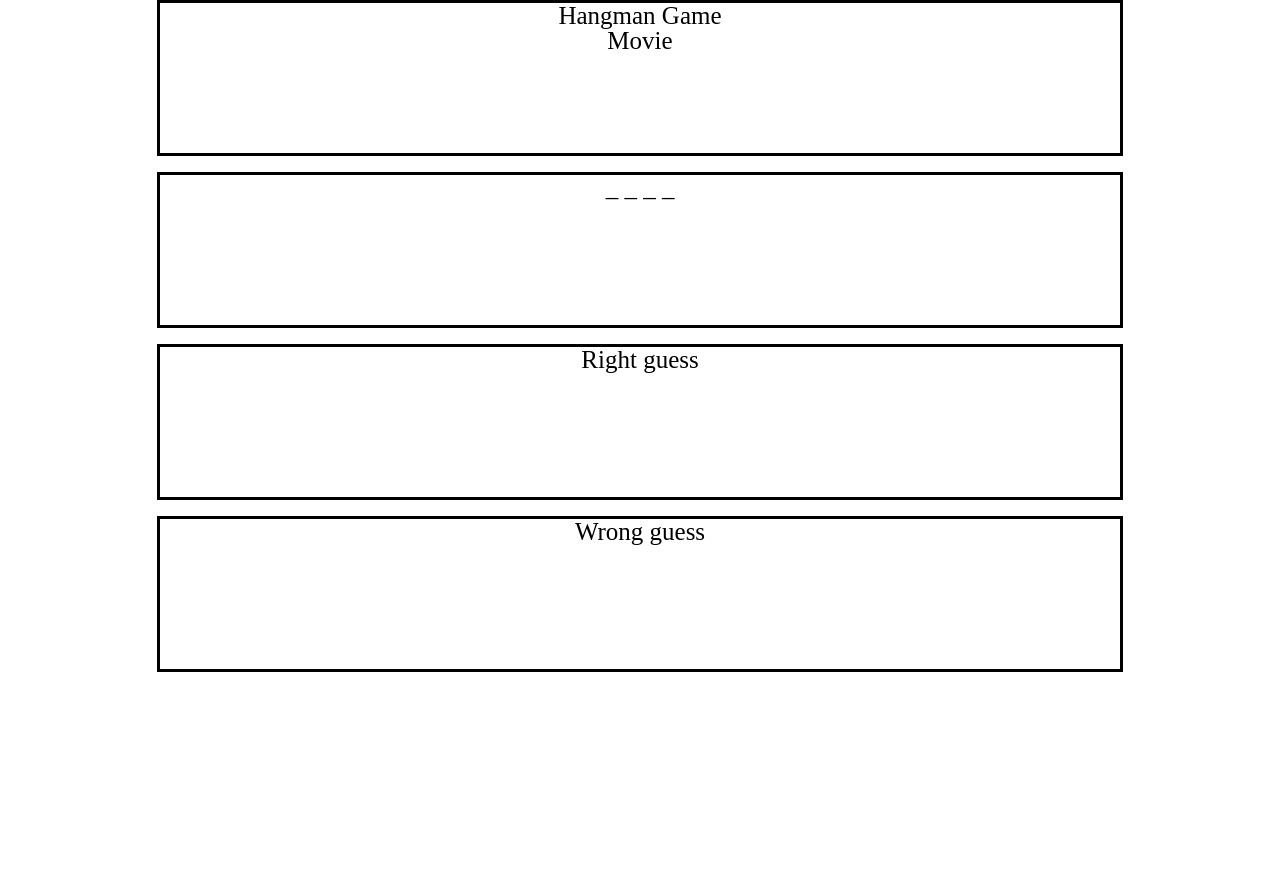
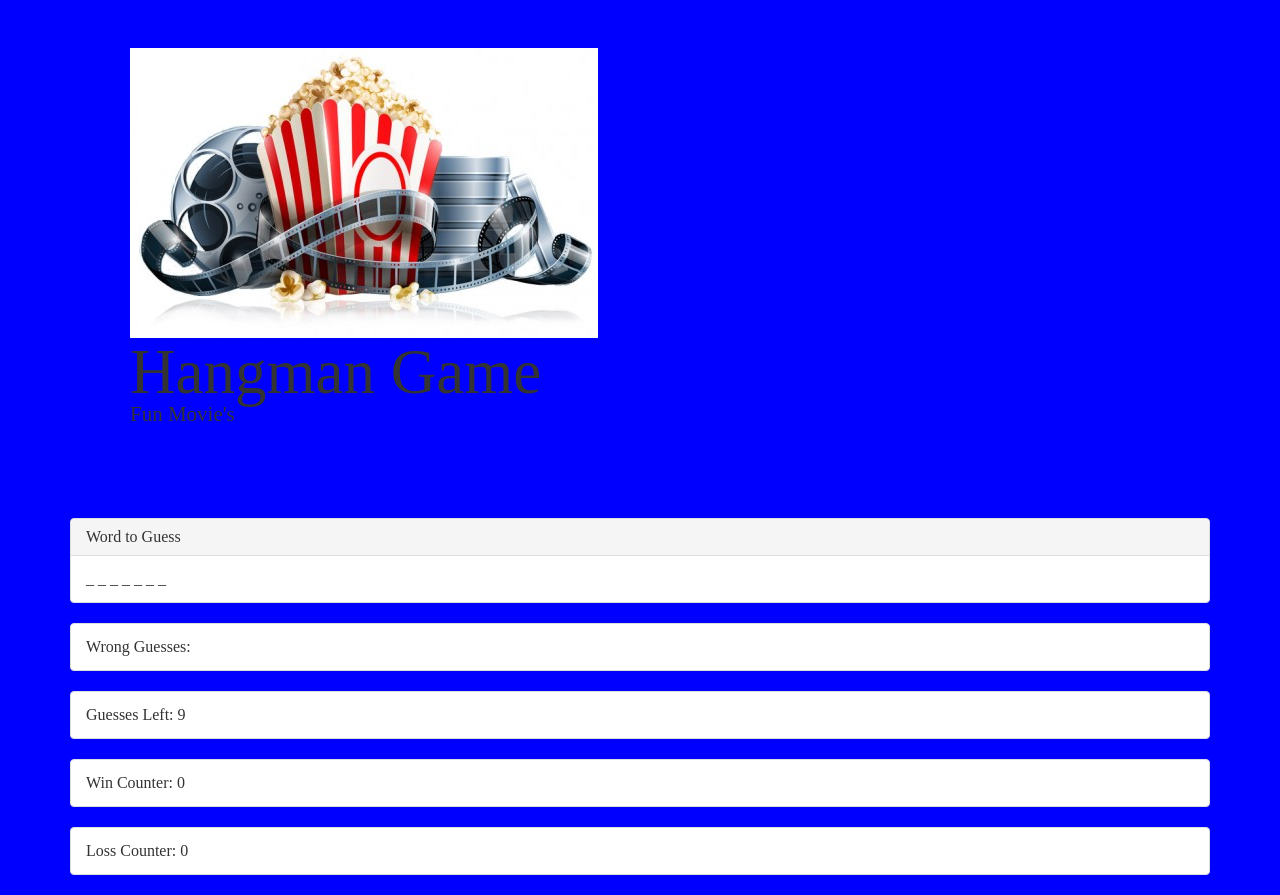
Before and after one commit to kharrison34/psychic-game, a plain HTML site: page index.html in a window 1280 px wide. Before the commit the page ends 800 px from the top, so only its background shows below. Drawn offline with nearby package versions, Linux system fonts and the light colour scheme; files that its build step writes are made by us from their sources.

Commit message:
updated game

```diff
--- a/assets/css/style.css
+++ b/assets/css/style.css
@@ -1,35 +1,7 @@
-header{
-    border: 3px solid black;
-    font-size: 25px;
-    text-align: center;
-    margin: 0 auto;
-    height: 150px;
-    width: 75%;
+body{
+    background-color: blue;
 }
 
-.underscore{
-    border: 3px solid black;
-    font-size: 25px;
-    text-align: center;
-    margin: 0 auto;
-    height: 150px;
-    width: 75%;
+.jumbotron{
+    background-color: blue
 }
-
-.rightguess{
-    border: 3px solid black;
-    font-size: 25px;
-    text-align: center;
-    margin: 0 auto;
-    height: 150px;
-    width: 75%;
-}
-
-.wrongguess{
-    border: 3px solid black;
-    font-size: 25px;
-    text-align: center;
-    margin: 0 auto;
-    height: 150px;
-    width: 75%;
-}
--- a/assets/javascript/game.js
+++ /dev/null
@@ -1,25 +0,0 @@
-// create an array of words
-const word = ['drive', 'the winter soldier', 'crazy stupid love', 'toy story', 'starwars',];
-// choose word randomly
-let randNum = Math.floor(Math.random() * word.length);
-let choosenword = word[randNum];
-let underScore = [];
-console.log(choosenword);
-// create underscores based on length of words
-let generateUnderscore = () => {
-    for(let i = 0; i < choosenword.length; i++) {
-        underScore.push('_');
-    }
-    return underScore;
-}
-
-console.log(generateUnderscore());
-// get users guesss
-document.addEventListener('keypress', (event) => {
-    let keycode = event.KeyCode;
-    let keyword = String.fromCharCode(keycode);
-    console.log(keyword);
-});
-// check if guess is right
-// if right push to right array
-// if wrong push to wrong array
--- /dev/null
+++ b/assets/javascript/java.js.js
@@ -0,0 +1,145 @@
+
+var totalLetters = [
+    'a','b','c','d','e','f','g','h','i','j','k','l',
+    'm','n','o', 'p','q','r','s','t','u','v','w','x',
+    'y','z'];
+var choosenWords =['drive','batmanbegins','greenmile', 'startrek','django','starwars','thepost', 'ratrace', 'ironman', 'speed'];
+var pickedWord = "";
+var letters = [];
+var blanks = 0;
+var blanksAndSuccesses =[];
+var wrongLetters = [];
+//Counters
+var winCount = 0;
+var loseCount = 0;
+var guessesLeft = 9;
+var rightGuessCounter = 0;
+//FUNCTIONS
+
+
+function reset()
+{
+	//words to choose
+	pickedWord = choosenWords[Math.floor(Math.random() * choosenWords.length)];
+	letters = pickedWord.split('');
+	blanks = letters.length;
+
+	//RESET
+	letterGuessed = 0;
+	rightGuessCounter = 0;
+	guessesLeft = 9;
+	wrongLetters =[];
+	blanksAndSuccesses =[];
+	totalLetters = [
+        'a','b','c','d','e','f','g','h','i','j','k','l',
+    'm','n','o', 'p','q','r','s','t','u','v','w','x',
+    'y','z'];
+
+	test=false;
+	startGame();
+}
+function startGame()
+{
+	//Chooses word from the choosenWords
+	pickedWord = choosenWords[Math.floor(Math.random() * choosenWords.length)];
+	letters = pickedWord.split('');
+	blanks = letters.length;
+
+	//RESET
+
+	rightGuessCounter = 0;
+	guessesLeft = 9;
+	wrongLetters =[];
+	blanksAndSuccesses =[];
+	totalLetters = [
+        'a','b','c','d','e','f','g','h','i','j','k','l',
+        'm','n','o', 'p','q','r','s','t','u','v','w','x',
+        'y','z'];
+
+	//blank generator
+	for(var i = 0; i< blanks; i++)
+	{
+		blanksAndSuccesses.push('_');
+		document.getElementById('wordToGuess').innerHTML = blanksAndSuccesses;
+	}
+
+	//dom
+	document.getElementById('wordToGuess').innerHTML = blanksAndSuccesses.join(' ');
+	document.getElementById('numGuesses').innerHTML = guessesLeft;
+	document.getElementById('winCounter').innerHTML = winCount;
+	document.getElementById('lossCounter').innerHTML = loseCount;
+	document.getElementById('wrongGuesses').innerHTML = wrongLetters;
+
+}
+
+function compareLetters(userKey)
+{
+
+				if(pickedWord.indexOf(userKey) > -1)
+				{
+					for(var i = 0; i < blanks; i++)
+					{
+						if(letters[i] === userKey)
+						{
+							rightGuessCounter++;
+							blanksAndSuccesses[i] = userKey;
+							document.getElementById('wordToGuess').innerHTML = blanksAndSuccesses.join(' ');
+						}
+					}
+
+				}
+				else
+				{
+					wrongLetters.push(userKey);
+                    guessesLeft--;
+
+					document.getElementById('numGuesses').innerHTML = guessesLeft;
+					document.getElementById('wrongGuesses').innerHTML = wrongLetters;
+
+				}
+
+
+
+}
+function winLose()
+{
+	if(rightGuessCounter === blanks)
+	{
+
+        winCount++;
+
+		document.getElementById('winCounter').innerHTML = winCount;
+		alert('You Win');
+		reset();
+    }
+
+	else if(guessesLeft === 0)
+	{
+        loseCount++;
+
+		document.getElementById('lossCounter').innerHTML = loseCount;
+		alert('You Lose');
+		reset();
+	}
+}
+
+//start game
+
+startGame();
+
+document.onkeyup = function(event)
+{
+	test = true;
+	var letterGuessed = event.key;
+	for(var i = 0; i < totalLetters.length; i++)
+	{
+		if(letterGuessed === totalLetters[i] && test === true)
+		{
+			var spliceDword = totalLetters.splice(i,1);
+
+			compareLetters(letterGuessed);
+			winLose();
+		}
+	}
+
+}
--- a/index.html
+++ b/index.html
@@ -1,33 +1,59 @@
 <!DOCTYPE html>
 <html lang="en">
 <head>
-    <meta charset="UTF-8">
-    <meta name="viewport" content="width=device-width, initial-scale=1.0">
-    <meta http-equiv="X-UA-Compatible" content="ie=edge">
-    <title>Hangman</title>
-    <link rel="stylesheet" type="text/css" href="assets/css/reset.css">
-    <link rel="stylesheet" type="text/css" href="assets/css/style.css">
+	<meta charset="UTF-8">
+	<title>Hangman Game</title>
+
+	<!-- Bootstrap CDN -->
+	<link href="https://maxcdn.bootstrapcdn.com/bootstrap/3.3.7/css/bootstrap.min.css" rel="stylesheet" integrity="sha384-BVYiiSIFeK1dGmJRAkycuHAHRg32OmUcww7on3RYdg4Va+PmSTsz/K68vbdEjh4u" crossorigin="anonymous">
+
+	<link rel="stylesheet" type="text/css" href="assets/css/reset.css">
+	<link rel="stylesheet" type="text/css" href="assets/style.css">
 
 </head>
+
 <body>
+	<div class="container">
+		<div class="jumbotron">
+            <img src="assets/images/moviepic.jpg">
+			<h1>Hangman Game</h1>
+			<p>Fun Movie's</p>
+	</div>
 
+	<div class="panel panel-default">
+		<div class="panel-heading">
+			<h3 class="panel-title">Word to Guess</h3>
+		</div>
+		<div class="panel-body">
+			<h2 id="wordToGuess">_ _ _ _ _ _ _</h2>
+		</div>
+	</div>
 
+	<div class="panel panel-default">
+	 	<div class="panel-body">
+	 		Wrong Guesses: <span id="wrongGuesses"></span>
+		</div>
+	</div>
 
+	<div class="panel panel-default">
+		<div class="panel-body">
+			Guesses Left: <span id="numGuesses"></span>
+		</div>
+	</div>
 
-    <script type="text/javascript" src="assets/javascript/game.js"></script>
+	<div class="panel panel-default">
+		<div class="panel-body">
+			Win Counter: <span id="winCounter">0</span>
+		</div>
+	</div>
+
+	<div class="panel panel-default">
+		<div class="panel-body">
+			Loss Counter:  <span id="lossCounter">0</span>
+		</div>
+	</div>
+
+</div>
+<script type="text/javascript" src="assets/javascript/java.js.js"></script>
 </body>
-    <div class="container">
-        <header>
-            <h1>Hangman Game</h1>
-            <h3>Movie</h3>
-        </header>
-        <br>
-        <div class="underscore">_ _ _ _</div>
-        <br>
-        <div class="rightguess">Right guess</div>
-        <br>
-        <div class="wrongguess">Wrong guess</div>
-    </div>
-
-
 </html>
```
Also changed, not shown: assets/images/moviepic.jpg (added).
